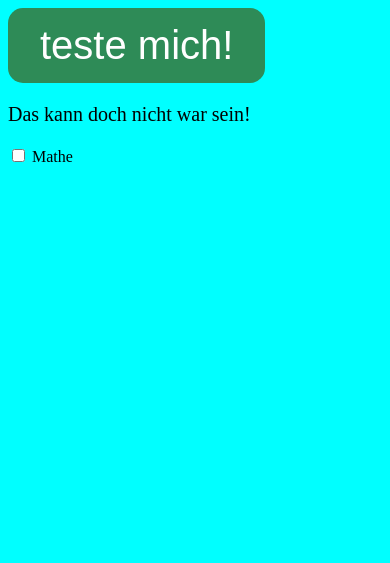
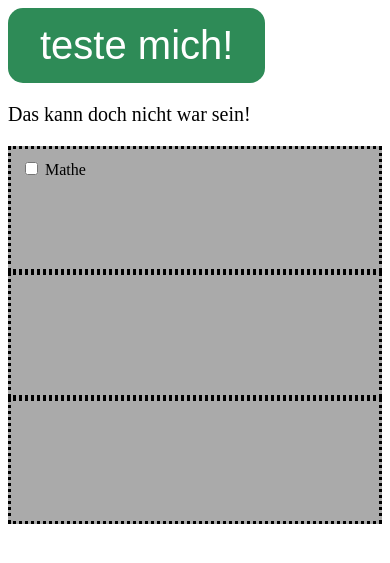
Before and after one commit to NickHelmchen/Faecherwahl, a PHP site: page /main.html in a window 390 px wide. Shown: the top 563 px of the page. Run offline with PHP 8.4, Linux system fonts and the light colour scheme.

Commit message:
Update style.css

```diff
--- a/style.css
+++ b/style.css
@@ -1,5 +1,5 @@
 body {
-    background-color: aqua;
+    background-color: rgb(255, 255, 255);
 }
 
 p {
@@ -17,4 +17,39 @@ p {
     text-decoration: none;
     display: inline-block;
     font-size: 40px;
+    cursor: pointer;
 }
+.grid-container {
+    display: grid;
+    grid-template-areas:
+        'left left middle middle right right';
+    grid-column-gap: 10px;
+}
+
+.left, .middle, .right {
+    padding: 10px;
+    height: 100px;
+    background-color:#aaa;
+    border: dotted;
+}
+
+.left {
+    grid-area: left;
+}
+
+.middle {
+    grid-area: middle;
+}
+
+.right {
+    grid-area: right;
+}
+
+@media (max-width: 600px) {
+    .grid-container {
+        grid-template-areas:
+         'left left left'
+         'middle middle middle'
+         'right right right';
+    }
+}
```
